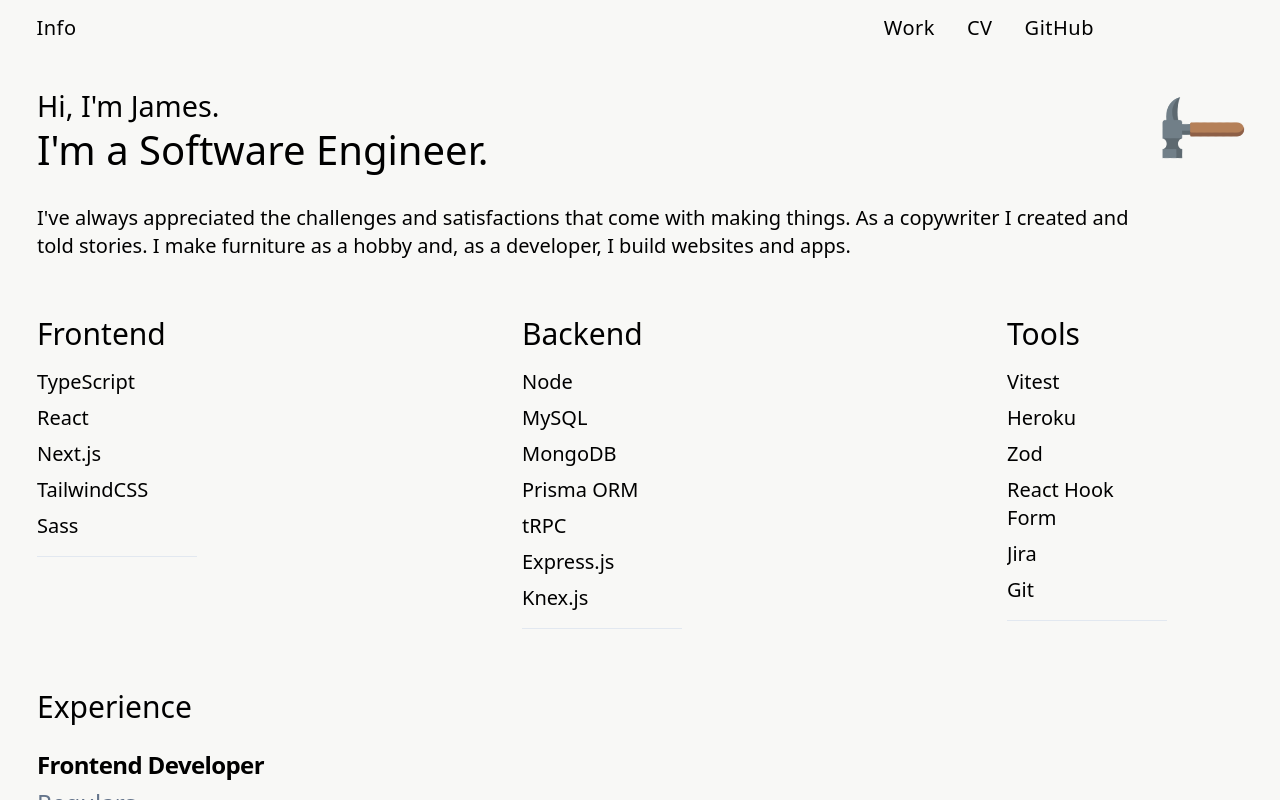
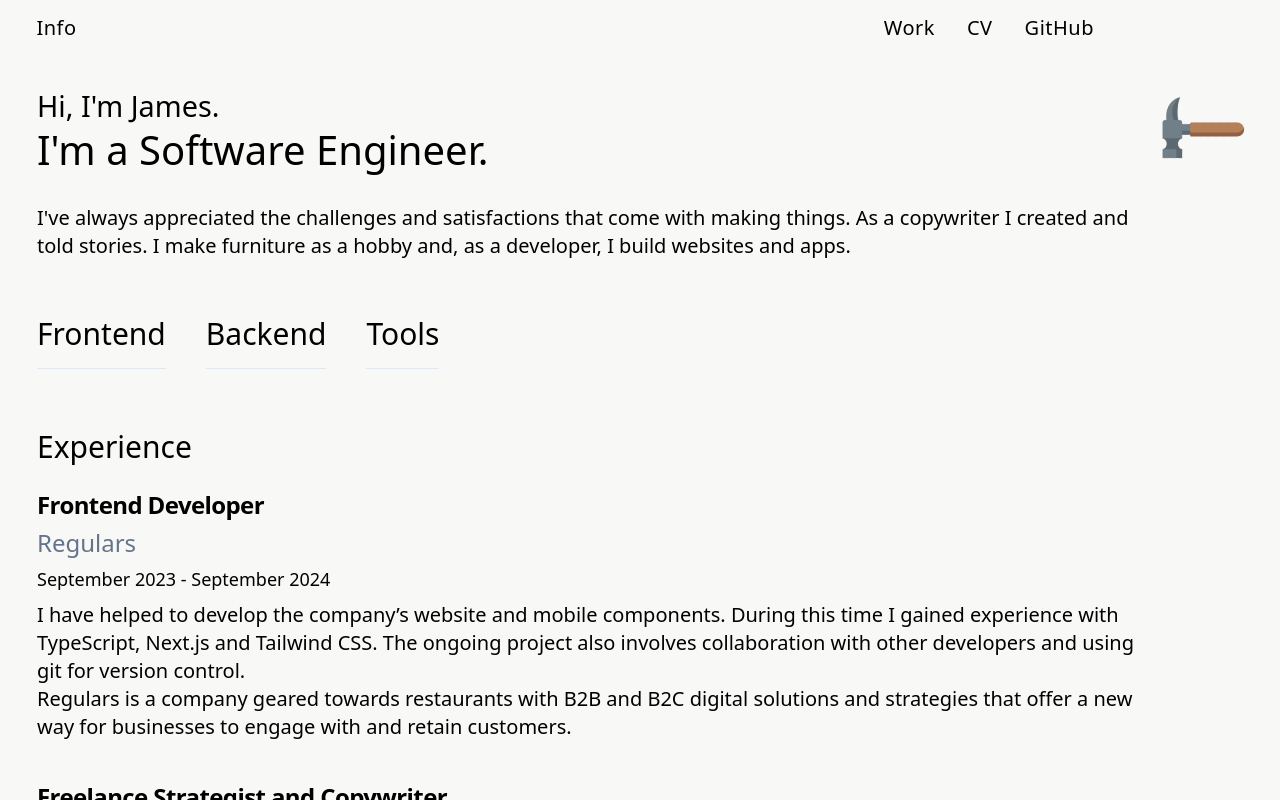
Before and after one commit to Lopside95/james-site, a Next.js app: page /.ipynb_checkpoints/index-checkpoint in a window 1280 px wide. Both pictures are taken after a click on the button "Frontend". Shown: the top 800 px of the page. Built offline with nearby package versions, Linux system fonts and the light colour scheme.

Commit message:
refactor/simplify accordion

```diff
--- a/src/components/home/techStack.tsx
+++ b/src/components/home/techStack.tsx
@@ -107,23 +107,24 @@ const TechStack = () => {
     }
   };
 
-  setTimeout(() => {
-    setIsAccordionOpen(true);
-  }, 1000);
-  // useEffect(() => {}, []);
+  useEffect(() => {
+    setTimeout(() => {
+      setIsAccordionOpen(true);
+    }, 800);
+  }, []);
 
-  useEffect(() => {
-    const handleSize = () => {
-      setIsMobile(window.innerWidth < 640);
-    };
+  // useEffect(() => {
+  //   const handleSize = () => {
+  //     setIsMobile(window.innerWidth < 640);
+  //   };
 
-    handleSize();
-    window.addEventListener("resize", handleSize);
+  //   handleSize();
+  //   window.addEventListener("resize", handleSize);
 
-    return () => {
-      window.removeEventListener("resize", handleSize);
-    };
-  });
+  //   return () => {
+  //     window.removeEventListener("resize", handleSize);
+  //   };
+  // });
 
   return (
     <section>
@@ -151,18 +152,30 @@ const TechStack = () => {
             // setIsAccordionOpen={setIsAccordionOpen}
           />
         </div> */}
-        <div className="hidden sm:flex justify-between w-full md:pr-4 lg:pr-0 ">
-          {stackMobile.map((stack) => {
+        <div
+          className="hidden sm:flex justify-between w-full md:pr-4 lg:pr-0 "
+          // onClick={() => setIsAccordionOpen(false)}
+        >
+          <SkillsAccordion
+            key={uuidv4()}
+            isAccordionOpen={isAccordionOpen}
+            setIsAccordionOpen={setIsAccordionOpen}
+            // title={stack.title}
+            // val={stack.val}
+          />
+
+          {/* {stackMobile.map((stack) => {
             return (
               <SkillsAccordion
+                key={uuidv4()}
                 isAccordionOpen={isAccordionOpen}
                 setIsAccordionOpen={setIsAccordionOpen}
-                key={uuidv4()}
                 title={stack.title}
                 val={stack.val}
               />
+
             );
-          })}
+          })} */}
           {/* <SkillsAccordion
             group="frontend"
             items={frontend}
--- a/src/components/skillsAccordion.tsx
+++ b/src/components/skillsAccordion.tsx
@@ -8,8 +8,8 @@ import {
 import { v4 as uuidv4 } from "uuid";
 
 type SkillGroup = {
-  title: string;
-  val: string[];
+  // title: string;
+  // val: string[];
   // type: string;
   // items: string[];
   // group: string;
@@ -18,8 +18,8 @@ type SkillGroup = {
 };
 
 const SkillsAccordion = ({
-  title,
-  val,
+  // title,
+  // val,
   isAccordionOpen,
   setIsAccordionOpen,
 }: // type,
@@ -31,25 +31,107 @@ SkillGroup) => {
   //   isAccordionOpen ? setIsAccordionOpen(false) : setIsAccordionOpen(true);
   // };
 
+  // const dataState = isAccordionOpen ? "open" : "closed";
+  // const stackMobile = [
+  //   {
+  //     title: "Frontend",
+  //     val: frontend,
+  //   },
+  //   {
+  //     title: "Backend",
+  //     val: backend,
+  //   },
+  //   {
+  //     title: "Tools",
+  //     val: tools,
+  //   },
+  // ];
+
+  const frontend = ["TypeScript", "React", "Next.js", "TailwindCSS", "Sass"];
+  const backend = [
+    "Node",
+    "MySQL",
+    "MongoDB",
+    "Prisma ORM",
+    "tRPC",
+    "Express.js",
+    "Knex.js",
+  ];
+  const tools = ["Vitest", "Heroku", "Zod", "React Hook Form", "Jira", "Git"]; // Git always needs to be last because of how the ' | ' is rendered
+  const [dataState, setDataState] = useState<string>("closed");
+
+  useEffect(() => {
+    setTimeout(() => {});
+  });
+
   return (
-    <Accordion
-      className="lg:w-40"
-      collapsible
-      type="single"
-      defaultValue={title.toLocaleLowerCase()}
-    >
+    <Accordion className="lg:w-40 gap-10 flex" collapsible type="single">
       <AccordionItem
-        value={isAccordionOpen ? title.toLocaleLowerCase() : ""}
-        onClick={() => {
-          isAccordionOpen
-            ? setIsAccordionOpen(false)
-            : setIsAccordionOpen(true);
-        }}
+        value={"data"}
+        // value={"frontend backend tools"}
+        // value={isAccordionOpen ? title.toLocaleLowerCase() : ""}
+        // onClick={() => {
+        //   isAccordionOpen
+        //     ? setIsAccordionOpen(false)
+        //     : setIsAccordionOpen(true);
+        // }}
       >
-        <AccordionTrigger className="text-3xl">{title} </AccordionTrigger>
-        <AccordionContent className="">
+        <AccordionTrigger className="text-3xl">Frontend</AccordionTrigger>
+        <AccordionContent
+        // className={`transition-all duration-1000 ${!isAccordionOpen}:animate-accordion-up ${isAccordionOpen}:animate-accordion-down`}
+        >
           <ul className="flex sm:flex-col flex-wrap gap-2">
-            {val.map((item) => {
+            {frontend.map((item) => {
+              return (
+                <li className="text-2xl sm:text-xl" key={uuidv4()}>
+                  {item}
+                </li>
+              );
+            })}
+          </ul>
+        </AccordionContent>
+      </AccordionItem>
+      <AccordionItem
+        value={"data"}
+        // value={"frontend backend tools"}
+        // value={isAccordionOpen ? title.toLocaleLowerCase() : ""}
+        // onClick={() => {
+        //   isAccordionOpen
+        //     ? setIsAccordionOpen(false)
+        //     : setIsAccordionOpen(true);
+        // }}
+      >
+        <AccordionTrigger className="text-3xl">Backend</AccordionTrigger>
+        <AccordionContent
+        // className={`transition-all duration-1000 ${!isAccordionOpen}:animate-accordion-up ${isAccordionOpen}:animate-accordion-down`}
+        >
+          <ul className="flex sm:flex-col flex-wrap gap-2">
+            {backend.map((item) => {
+              return (
+                <li className="text-2xl sm:text-xl" key={uuidv4()}>
+                  {item}
+                </li>
+              );
+            })}
+          </ul>
+        </AccordionContent>
+      </AccordionItem>
+      <AccordionItem
+        value={"data"}
+        // value={"frontend backend tools"}
+        // value={isAccordionOpen ? title.toLocaleLowerCase() : ""}
+        // onClick={() => {
+        //   isAccordionOpen
+        //     ? setIsAccordionOpen(false)
+        //     : setIsAccordionOpen(true);
+        // }}
+      >
+        <AccordionTrigger className="text-3xl">Tools</AccordionTrigger>
+        <AccordionContent
+        // className={`transition-all duration-1000 ${!isAccordionOpen}:animate-accordion-up ${isAccordionOpen}:animate-accordion-down`}
+        >
+          <ul className="flex sm:flex-col flex-wrap gap-2">
+            {tools.map((item) => {
               return (
                 <li className="text-2xl sm:text-xl" key={uuidv4()}>
                   {item}
```
